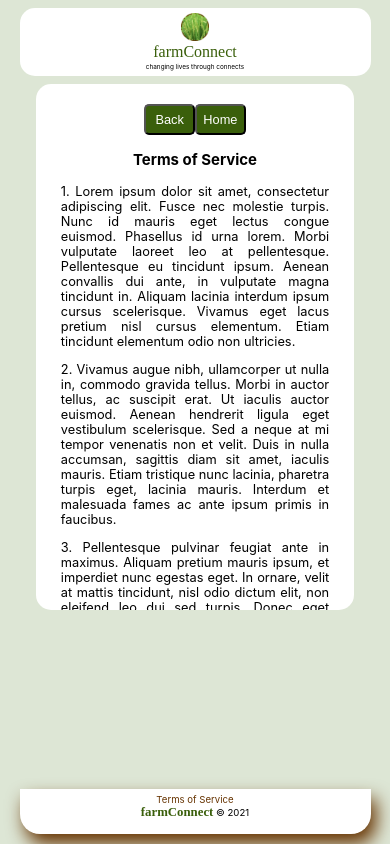
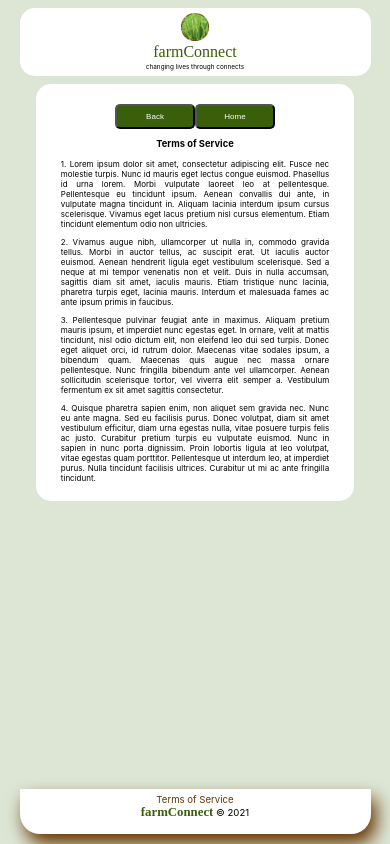
Before and after one commit to coula3/farm-connect, a React (Create React App) app in the folder farm-connect-frontend/: page /terms-of-service in a window 390 px wide. Built offline with nearby package versions, Linux system fonts and the light colour scheme.

Commit message:
set minimum width on TOS buttons and change from overflow-x to overflow-y for vertical scroll bar on texts

```diff
--- a/farm-connect-frontend/src/components/TermsOfService/TermsOfService.css
+++ b/farm-connect-frontend/src/components/TermsOfService/TermsOfService.css
@@ -5,7 +5,7 @@
     padding: 25px;
     border-radius: 15px;
     max-height: 60vh;
-    overflow-x: auto;
+    overflow-y: auto;
 }
 
 #btn-div {
@@ -13,7 +13,7 @@
 }
 
 .tos-btn {
-    width: 100px
+    min-width: 80px;
 }
 
 #tos-text-div {
@@ -26,15 +26,7 @@
 }
 
 @media (max-width: 600px) {
-    .TermsOfService-main-div, .tos-btn {
-        font-size: 0.8rem;
-    }
-
     .TermsOfService-main-div {
         padding: 10px;
     }
-
-    .tos-btn {
-        width: 75px;
-    }
 }
```
